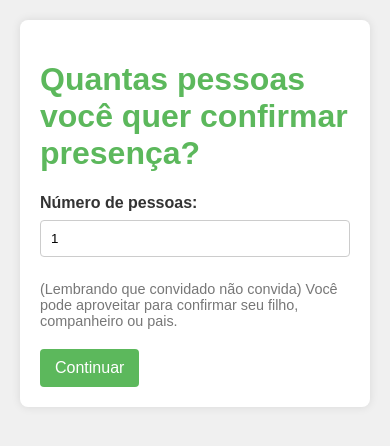
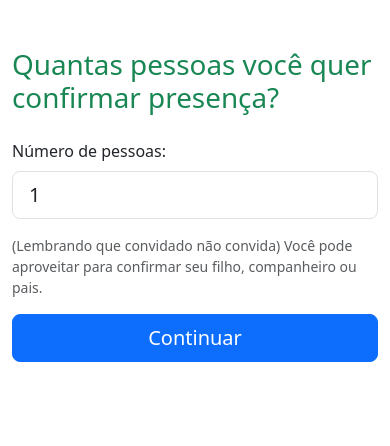
Before and after one commit to yurigalindo/site_festa_junina, a Python web app: template templates/number_of_people.html in a window 390 px wide. Shown: the top 446 px of the page. Run offline with Jinja, Linux system fonts and the light colour scheme; the template is opened without the code that fills it, so the values that code supplies are empty.

Commit message:
optimize for mobile

```diff
--- a/app.py
+++ b/app.py
@@ -14,10 +14,6 @@
 # Dummy routes for previous and next steps for now
 @app.route('/')
 def index():
-    # Simulate that city and group have been selected and stored in session
-    session['city'] = 'São José dos Campos'
-    session['group'] = 'Amigos do Noivo'
-    return "Welcome! City and Group selected. <a href='/number-of-people'>Select number of people</a>"
 
 @app.route('/names-vegetarian')
 def names_vegetarian():
--- a/templates/number_of_people.html
+++ b/templates/number_of_people.html
@@ -4,75 +4,25 @@
     <meta charset="UTF-8">
     <meta name="viewport" content="width=device-width, initial-scale=1.0">
     <title>Confirmar Presença - Número de Pessoas</title>
-    <style>
-        body {
-            font-family: sans-serif;
-            margin: 20px;
-            background-color: #f0f0f0;
-            color: #333;
-        }
-        .container {
-            background-color: #fff;
-            padding: 20px;
-            border-radius: 8px;
-            box-shadow: 0 0 10px rgba(0,0,0,0.1);
-            max-width: 500px;
-            margin: auto;
-        }
-        h1 {
-            color: #5cb85c;
-        }
-        label {
-            display: block;
-            margin-bottom: 8px;
-            font-weight: bold;
-        }
-        input[type="number"] {
-            width: 100%;
-            padding: 10px;
-            margin-bottom: 10px;
-            border: 1px solid #ccc;
-            border-radius: 4px;
-            box-sizing: border-box;
-        }
-        button {
-            background-color: #5cb85c;
-            color: white;
-            padding: 10px 15px;
-            border: none;
-            border-radius: 4px;
-            cursor: pointer;
-            font-size: 16px;
-        }
-        button:hover {
-            background-color: #4cae4c;
-        }
-        .note {
-            font-size: 0.9em;
-            color: #777;
-            margin-bottom: 20px;
-        }
-        .error {
-            color: red;
-            margin-bottom: 10px;
-        }
-    </style>
+    <link href="https://cdn.jsdelivr.net/npm/bootstrap@5.3.0/dist/css/bootstrap.min.css" rel="stylesheet">
 </head>
 <body>
-    <div class="container">
-        <h1>Quantas pessoas você quer confirmar presença?</h1>
+    <div class="container mt-5">
+        <h1 class="text-success mb-4">Quantas pessoas você quer confirmar presença?</h1>
 
         {% if error %}
-            <p class="error">{{ error }}</p>
+            <div class="alert alert-danger" role="alert">
+                {{ error }}
+            </div>
         {% endif %}
 
         <form method="POST">
-            <div>
-                <label for="num_people">Número de pessoas:</label>
-                <input type="number" id="num_people" name="num_people" min="1" max="10" value="{{ num_people if num_people else 1 }}" required>
+            <div class="mb-3">
+                <label for="num_people" class="form-label">Número de pessoas:</label>
+                <input type="number" id="num_people" name="num_people" class="form-control form-control-lg" min="1" max="10" value="{{ num_people if num_people else 1 }}" required>
             </div>
-            <p class="note">(Lembrando que convidado não convida) Você pode aproveitar para confirmar seu filho, companheiro ou pais.</p>
-            <button type="submit">Continuar</button>
+            <p class="form-text text-muted mb-3">(Lembrando que convidado não convida) Você pode aproveitar para confirmar seu filho, companheiro ou pais.</p>
+            <button type="submit" class="btn btn-primary btn-lg w-100">Continuar</button>
         </form>
     </div>
 </body>
```
Also changed, not shown: templates/contact_phone_form.html (+12 -23 lines), templates/names_form.html (+17 -31 lines), templates/pix_payment.html (+14 -47 lines).
